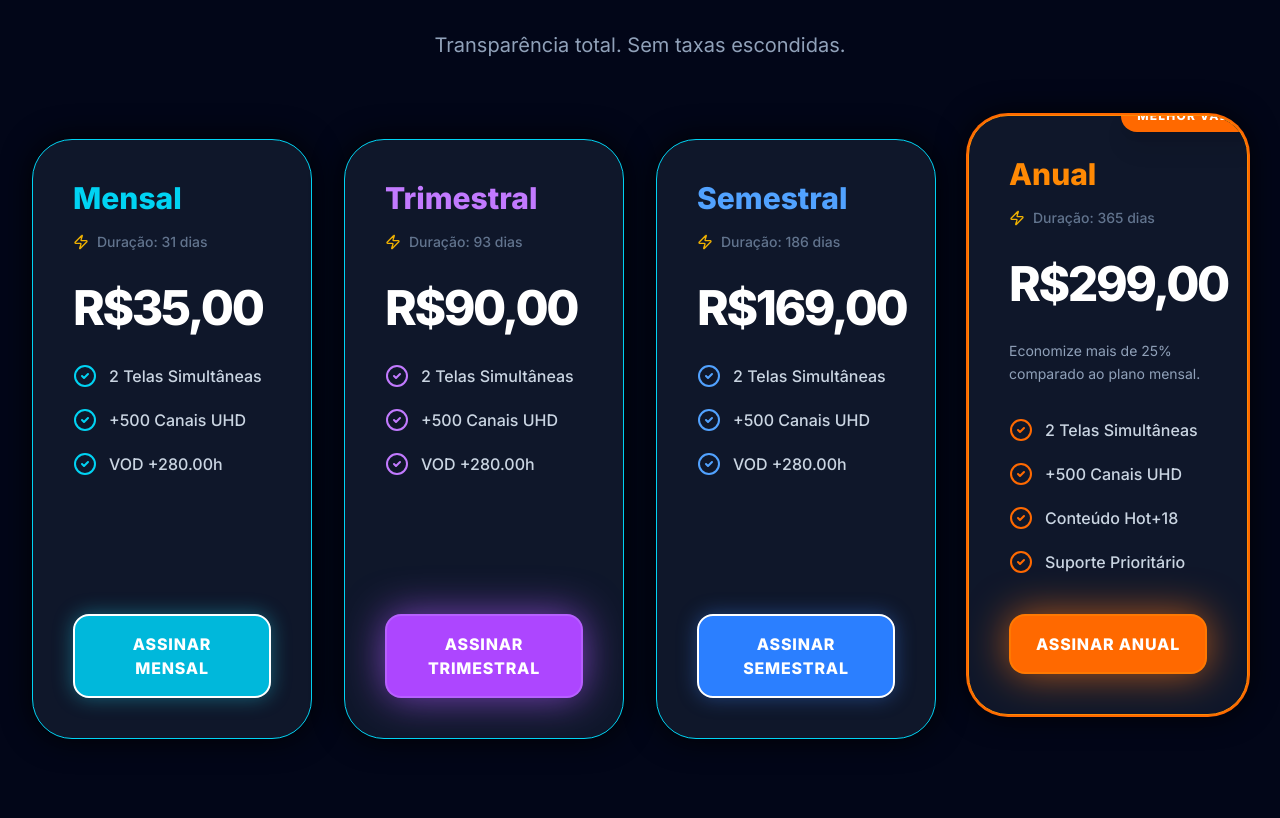
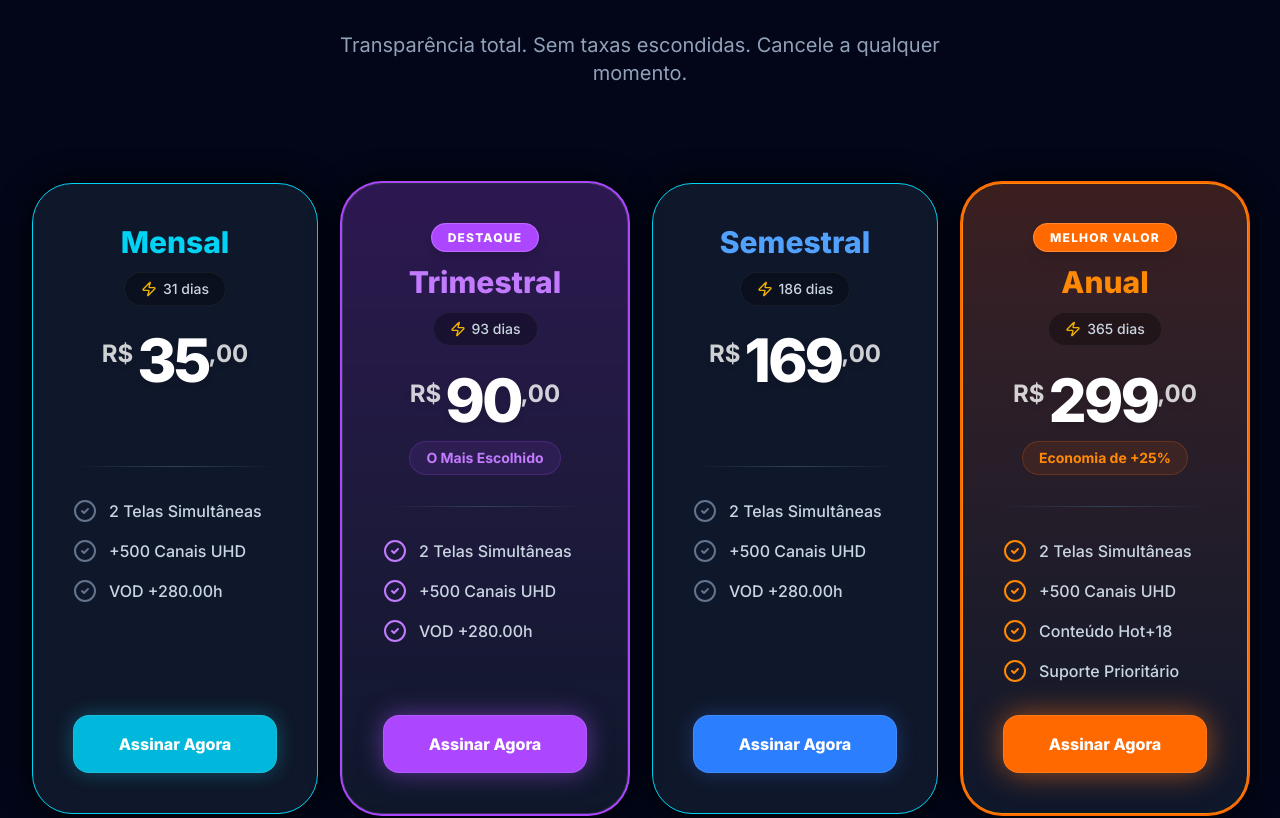
Before and after one commit to ReyvisonBraz/Reybraztech, a React (Vite) app: page / in a window 1280 px wide. Shown: the part 2262-3080 px from the top of the page. Built offline with nearby package versions, Linux system fonts and the light colour scheme.

Commit message:
feat: Add initial landing page with hero, compatibility, and pricing sections.

```diff
--- a/src/pages/LandingPage.tsx
+++ b/src/pages/LandingPage.tsx
@@ -123,56 +123,185 @@ const Compatibility = () => {
 
 const Pricing = () => {
   const plans = [
-    { name: 'Mensal', duration: '31 dias', price: '35,00', color: 'border-cyan-500/30', btnColor: 'bg-cyan-500 hover:bg-cyan-600 shadow-[0_0_20px_rgba(34,211,238,0.4)]', textColor: 'text-cyan-400', features: ['2 Telas Simultâneas', '+500 Canais UHD', 'VOD +280.00h'] },
-    { name: 'Trimestral', duration: '93 dias', price: '90,00', color: 'border-purple-500/30', btnColor: 'bg-purple-500 hover:bg-purple-600 shadow-[0_0_20px_rgba(168,85,247,0.4)]', textColor: 'text-purple-400', features: ['2 Telas Simultâneas', '+500 Canais UHD', 'VOD +280.00h'] },
-    { name: 'Semestral', duration: '186 dias', price: '169,00', color: 'border-blue-500/30', btnColor: 'bg-blue-500 hover:bg-blue-600 shadow-[0_0_20px_rgba(59,130,246,0.4)]', textColor: 'text-blue-400', features: ['2 Telas Simultâneas', '+500 Canais UHD', 'VOD +280.00h'] },
-    { name: 'Anual', duration: '365 dias', price: '299,00', color: 'border-orange-500', btnColor: 'bg-orange-500 hover:bg-orange-600 shadow-[0_0_30px_rgba(249,115,22,0.5)]', textColor: 'text-orange-400', features: ['2 Telas Simultâneas', '+500 Canais UHD', 'Conteúdo Hot+18', 'Suporte Prioritário'], highlighted: true },
+    {
+      id: 'mensal',
+      name: 'Mensal',
+      duration: '31 dias',
+      price: '35,00',
+      color: 'cyan',
+      popular: false,
+      bestValue: false,
+      features: ['2 Telas Simultâneas', '+500 Canais UHD', 'VOD +280.00h']
+    },
+    {
+      id: 'trimestral',
+      name: 'Trimestral',
+      duration: '93 dias',
+      price: '90,00',
+      color: 'purple',
+      popular: true,
+      bestValue: false,
+      badgeText: 'Destaque',
+      features: ['2 Telas Simultâneas', '+500 Canais UHD', 'VOD +280.00h']
+    },
+    {
+      id: 'semestral',
+      name: 'Semestral',
+      duration: '186 dias',
+      price: '169,00',
+      color: 'blue',
+      popular: false,
+      bestValue: false,
+      features: ['2 Telas Simultâneas', '+500 Canais UHD', 'VOD +280.00h']
+    },
+    {
+      id: 'anual',
+      name: 'Anual',
+      duration: '365 dias',
+      price: '299,00',
+      color: 'orange',
+      popular: false,
+      bestValue: true,
+      badgeText: 'Melhor Valor',
+      features: ['2 Telas Simultâneas', '+500 Canais UHD', 'Conteúdo Hot+18', 'Suporte Prioritário']
+    },
   ];
+
+  const getColorStyles = (color: string) => {
+    const styles = {
+      cyan: {
+        border: 'border-cyan-500/30',
+        text: 'text-cyan-400',
+        bg: 'bg-cyan-500/5',
+        btn: 'bg-cyan-500 hover:bg-cyan-600 shadow-[0_0_20px_rgba(34,211,238,0.3)]',
+        badge: 'bg-cyan-500',
+        glow: 'glow-card neon-border-cyan'
+      },
+      purple: {
+        border: 'border-purple-500',
+        text: 'text-purple-400',
+        bg: 'bg-gradient-to-b from-purple-900/40 to-slate-900/90',
+        btn: 'bg-purple-500 hover:bg-purple-600 shadow-[0_0_25px_rgba(168,85,247,0.5)]',
+        badge: 'bg-purple-500 shadow-[0_0_20px_rgba(168,85,247,0.5)]',
+        glow: 'glow-card ring-2 ring-purple-500 shadow-[0_0_35px_rgba(168,85,247,0.3)]'
+      },
+      blue: {
+        border: 'border-blue-500/30',
+        text: 'text-blue-400',
+        bg: 'bg-blue-500/5',
+        btn: 'bg-blue-500 hover:bg-blue-600 shadow-[0_0_20px_rgba(59,130,246,0.3)]',
+        badge: 'bg-blue-500',
+        glow: 'glow-card neon-border-cyan'
+      },
+      orange: {
+        border: 'border-orange-500',
+        text: 'text-orange-400',
+        bg: 'bg-gradient-to-b from-orange-900/40 to-slate-900/90',
+        btn: 'bg-orange-500 hover:bg-orange-600 shadow-[0_0_30px_rgba(249,115,22,0.6)]',
+        badge: 'bg-orange-500 shadow-[0_0_20px_rgba(249,115,22,0.6)]',
+        glow: 'glow-card ring-2 ring-orange-500 shadow-[0_0_40px_rgba(249,115,22,0.4)] neon-border-orange'
+      }
+    };
+    return styles[color as keyof typeof styles];
+  };
 
   return (
     <section id="planos" className="py-32 bg-transparent relative">
       <div className="max-w-7xl mx-auto px-4 sm:px-6 lg:px-8">
-        <div className="text-center mb-20">
-          <h2 className="text-4xl md:text-7xl font-black text-slate-900 dark:text-white mb-6">Escolha seu Plano</h2>
-          <p className="text-xl text-slate-400">Transparência total. Sem taxas escondidas.</p>
+        <div className="text-center mb-24">
+          <motion.h2
+            initial={{ opacity: 0, y: 20 }}
+            whileInView={{ opacity: 1, y: 0 }}
+            className="text-4xl md:text-7xl font-black text-slate-900 dark:text-white mb-6"
+          >
+            Escolha seu Plano
+          </motion.h2>
+          <motion.p
+            initial={{ opacity: 0, y: 20 }}
+            whileInView={{ opacity: 1, y: 0 }}
+            transition={{ delay: 0.1 }}
+            className="text-xl text-slate-400 max-w-2xl mx-auto"
+          >
+            Transparência total. Sem taxas escondidas. Cancele a qualquer momento.
+          </motion.p>
         </div>
-        <div className="grid grid-cols-1 md:grid-cols-2 lg:grid-cols-4 gap-8">
-          {plans.map((plan, idx) => (
+
+        <div className="grid grid-cols-1 md:grid-cols-2 lg:grid-cols-4 gap-8 lg:gap-6 lg:items-center">
+          {plans.map((plan, idx) => {
+            const style = getColorStyles(plan.color);
+            const isHighlighted = plan.popular || plan.bestValue;
+
+            return (
               <motion.div
                 key={idx}
-              initial={{ opacity: 0, scale: 0.9 }}
-              whileInView={{ opacity: 1, scale: 1 }}
-              transition={{ delay: idx * 0.1 }}
+                initial={{ opacity: 0, y: 40 }}
+                whileInView={{ opacity: 1, y: 0 }}
+                transition={{ delay: idx * 0.1, duration: 0.5 }}
                 viewport={{ once: true }}
-              className={`glow-card relative ${plan.highlighted ? 'bg-slate-900 ring-2 ring-orange-500 lg:-translate-y-6 neon-border-orange' : 'neon-border-cyan'} rounded-[2.5rem] p-10 flex flex-col ${plan.color}`}
+                className={`relative rounded-[2.5rem] p-8 md:p-10 flex flex-col backdrop-blur-sm transition-all duration-300 hover:-translate-y-2 h-full
+                  ${isHighlighted
+                    ? `z-10 bg-slate-800/60 ${style.bg} ${style.glow}`
+                    : `bg-slate-900/40 border border-white/5 ${style.glow}`
+                  }
+                `}
               >
-              {plan.highlighted && (
-                <div className="absolute top-0 right-0 -mt-4 -mr-4 bg-orange-500 text-white text-xs font-black px-4 py-2 rounded-full uppercase tracking-widest shadow-xl">
-                  Melhor Valor
+                <div className="mb-6 text-center flex flex-col items-center">
+                  {isHighlighted && (
+                    <div className="mb-4">
+                      <span className={`text-white text-xs font-black px-4 py-1.5 rounded-full uppercase tracking-widest border border-white/20 shadow-lg ${style.badge}`}>
+                        {plan.badgeText}
+                      </span>
                     </div>
                   )}
-              <h3 className={`text-3xl font-black mb-4 ${plan.textColor}`}>{plan.name}</h3>
-              <div className="flex items-center text-slate-500 text-sm mb-8 font-medium">
-                <Zap className="w-4 h-4 mr-2 text-yellow-500" />
-                Duração: {plan.duration}
+                  <h3 className={`text-3xl font-black mb-3 ${style.text}`}>{plan.name}</h3>
+                  <div className="inline-flex items-center justify-center text-slate-300 text-sm font-medium bg-black/30 border border-white/5 rounded-full px-4 py-1.5 shadow-inner">
+                    <Zap className="w-4 h-4 mr-1.5 text-yellow-500" />
+                    {plan.duration}
                   </div>
-              <div className="text-5xl font-black text-slate-900 dark:text-white mb-8 tracking-tighter">
-                R${plan.price}
                 </div>
-              {plan.highlighted && <p className="text-slate-400 text-sm mb-8 leading-relaxed">Economize mais de 25% comparado ao plano mensal.</p>}
-              <ul className="space-y-5 mb-10 flex-1">
+
+                <div className="text-center mb-8">
+                  <div className="flex items-start justify-center text-slate-900 dark:text-white drop-shadow-md">
+                    <span className="text-2xl font-bold mt-2 mr-1 opacity-80">R$</span>
+                    <span className="text-6xl font-black tracking-tighter">{plan.price.split(',')[0]}</span>
+                    <span className="text-2xl font-bold mt-2 opacity-80">,{plan.price.split(',')[1]}</span>
+                  </div>
+
+                  <div className="h-8 mt-3 flex items-center justify-center">
+                    {plan.bestValue && (
+                      <span className="text-orange-400 text-sm font-bold bg-orange-500/10 border border-orange-500/20 px-4 py-1.5 rounded-full">
+                        Economia de +25%
+                      </span>
+                    )}
+                    {plan.popular && (
+                      <span className="text-purple-400 text-sm font-bold bg-purple-500/10 border border-purple-500/20 px-4 py-1.5 rounded-full">
+                        O Mais Escolhido
+                      </span>
+                    )}
+                  </div>
+                </div>
+
+                <div className="flex-1 mb-8">
+                  <div className="h-px w-full bg-gradient-to-r from-transparent via-slate-700 to-transparent mb-8"></div>
+                  <ul className="space-y-4">
                     {plan.features.map((feature, fIdx) => (
-                  <li key={fIdx} className="flex items-center text-slate-300">
-                    <CheckCircle2 className={`w-6 h-6 mr-3 ${plan.highlighted ? 'text-orange-500' : plan.textColor}`} />
-                    <span className="font-medium">{feature}</span>
+                      <li key={fIdx} className="flex items-start text-slate-300">
+                        <CheckCircle2 className={`w-6 h-6 mr-3 shrink-0 ${isHighlighted ? style.text : 'text-slate-500'}`} />
+                        <span className="font-medium text-sm md:text-base leading-tight pt-0.5">{feature}</span>
                       </li>
                     ))}
                   </ul>
-              <Link to={`/checkout?plan=${plan.name.toLowerCase()}`} className={`glow-button w-full py-4 px-6 text-white font-black text-center rounded-2xl transition-all ${plan.btnColor}`}>
-                Assinar {plan.name}
+                </div>
+
+                <Link
+                  to={`/checkout?plan=${plan.id}`}
+                  className={`w-full py-4 px-6 text-white font-black text-center rounded-2xl transition-all duration-300 transform hover:scale-[1.03] active:scale-95 flex items-center justify-center gap-2 border border-white/10 ${style.btn}`}
+                >
+                  Assinar Agora
                 </Link>
               </motion.div>
-          ))}
+            );
+          })}
         </div>
       </div>
     </section>
```
Lines whose indentation alone changed are shown as unchanged.
